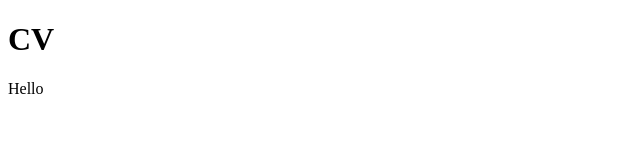
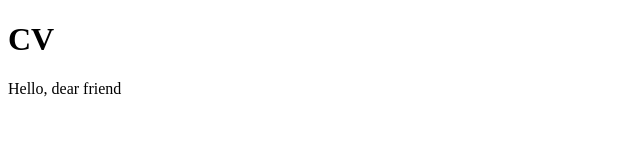
Before and after one commit to nazaravaZH/rsschool-cv, a plain HTML site: page index.html in a window 1280 px wide. Shown: the full height of the page, 0-640 px from the left. Drawn offline with Linux system fonts and the light colour scheme.

Commit message:
feat: upp index

```diff
--- a/index.html
+++ b/index.html
@@ -6,7 +6,7 @@
 <body>
 
 <h1>CV</h1>
-<p>Hello</p>
+<p>Hello, dear friend</p>
 
 </body>
 </html>
```
